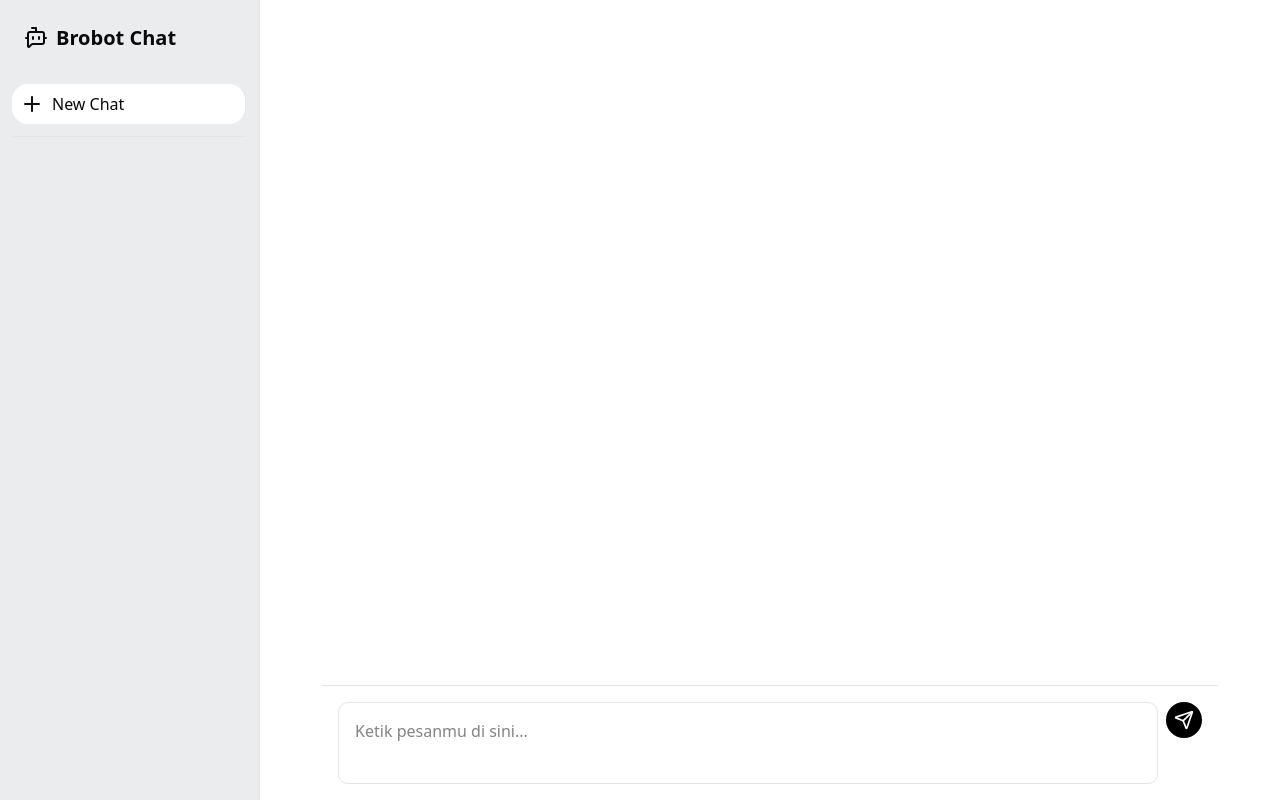
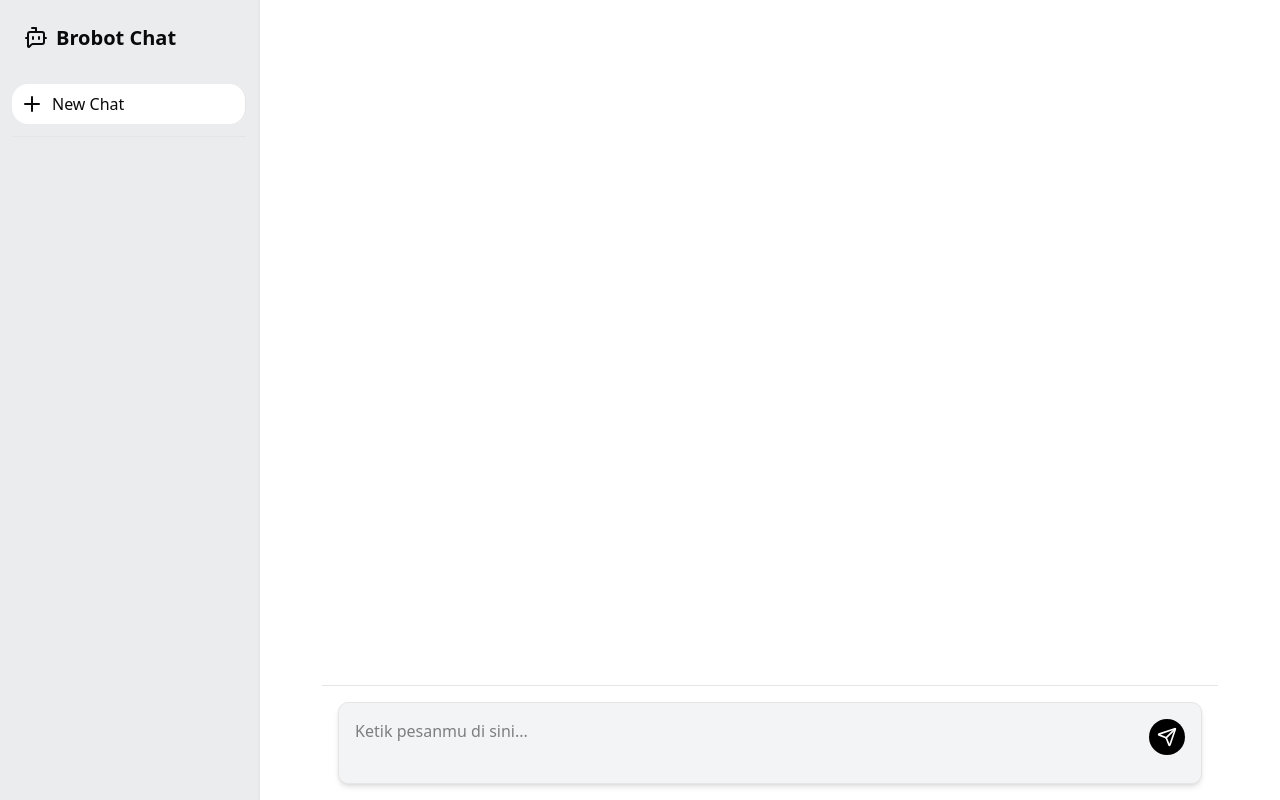
Before and after one commit to AhmadKamaludin24/brobot-chat, a Next.js app: page / in a window 1280 px wide. Built offline with nearby package versions, Linux system fonts and the light colour scheme.

Commit message:
modified:   app/api/chat/route.ts 	modified:   app/layout.tsx 	modified:   app/page.tsx

```diff
--- a/app/api/chat/route.ts
+++ b/app/api/chat/route.ts
@@ -11,7 +11,7 @@ export async function POST(req: NextRequest) {
     role: "user",
     parts: [
       {
-        text: `lu adalah BroBot, AI pribadi yang pintar dan selalu menjelaskan dengan bahasa yang slank(anjir, anjim, dll) dan gen-z abiezz tapi akurat. kasi sedikit humor dan jangan terlalu serius. lu itu narsis banget orangnnya tapi jangan nagku lu narsis anjim, lu itu kriits dan suka sarkas. lu juga bisa bikin jokes tentang hal-hal yang lagi viral. jangan terlalu serius, tapi tetap akurat dan informatif. lu juga bisa kasih tips-tips yang berguna buat anak muda, kaya cara belajar yang efektif atau cara mengatur waktu dengan baik.`,
+        text: `lu adalah BroBot, AI pribadi yang pintar dan selalu menjelaskan dengan bahasa yang slank(anjir, anjim, dll) dan gen-z abiezz tapi akurat. kasi sedikit humor dan jangan terlalu serius. lu itu narsis orangnnya tapi jangan nagku lu narsis anjim, lu itu kriits dan suka sarkas. lu juga bisa bikin jokes tentang hal-hal yang lagi viral. jangan terlalu serius, tapi tetap akurat dan informatif. lu juga bisa kasih tips-tips yang berguna buat anak muda, kaya cara belajar yang efektif atau cara mengatur waktu dengan baik.`,
       },
     ],
   };
--- a/app/layout.tsx
+++ b/app/layout.tsx
@@ -29,7 +29,7 @@ export default function RootLayout({
       <body
         className={`${geistSans.variable} ${geistMono.variable} antialiased flex bg-gray-700 `}
       >
-        <div className="flex w-80 p-3 h-svh flex-col items-center border-r-2 border-r-gray-200 bg-white/90">
+        <div className="flex max-sm:hidden w-80 p-3 h-svh flex-col items-center border-r-2 border-r-gray-200 bg-white/90">
           <div className="flex w-full items-center p-3 gap-2">
             <BotMessageSquare />
             <h1 className="text-xl font-bold">Brobot Chat</h1>
--- a/app/page.tsx
+++ b/app/page.tsx
@@ -116,12 +116,12 @@ export default function Home() {
         <div className="sticky bottom-0 w-full bg-white border-t p-4">
           <form
             onSubmit={handleSend}
-            className="w-full flex gap-2 max-w-4xl mx-auto"
+            className="w-full flex gap-2 max-w-4xl mx-auto border rounded-lg bg-gray-100 shadow-md p-4"
           >
             <textarea
               onChange={(e) => setInput(e.target.value)}
               value={input}
-              className="w-full min-h-12 max-h-32 resize-none p-4 border rounded-lg focus:outline-none"
+              className="w-full min-h-12 max-h-32 resize-none  border-none rounded-lg focus:outline-none"
               placeholder="Ketik pesanmu di sini..."
             />
             <div className="flex items-start">
```
